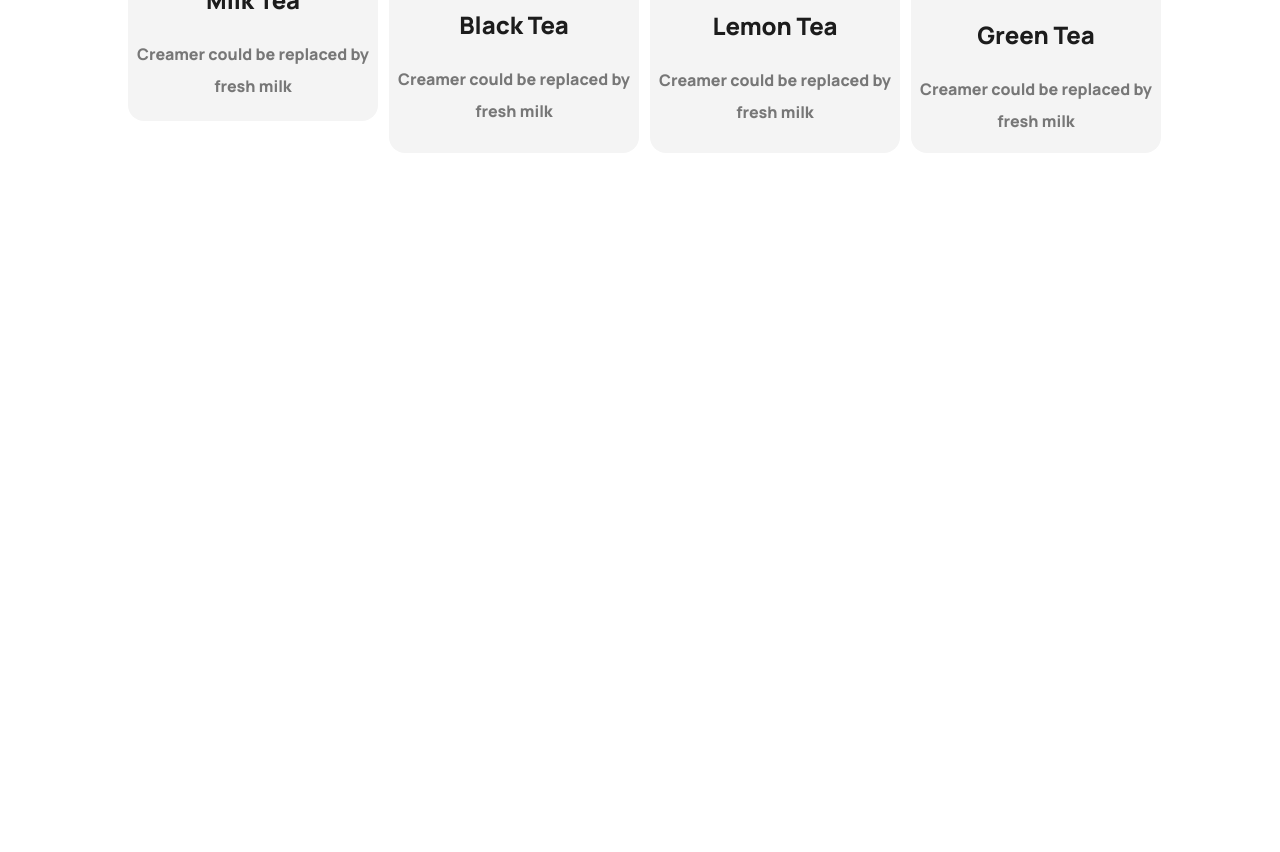
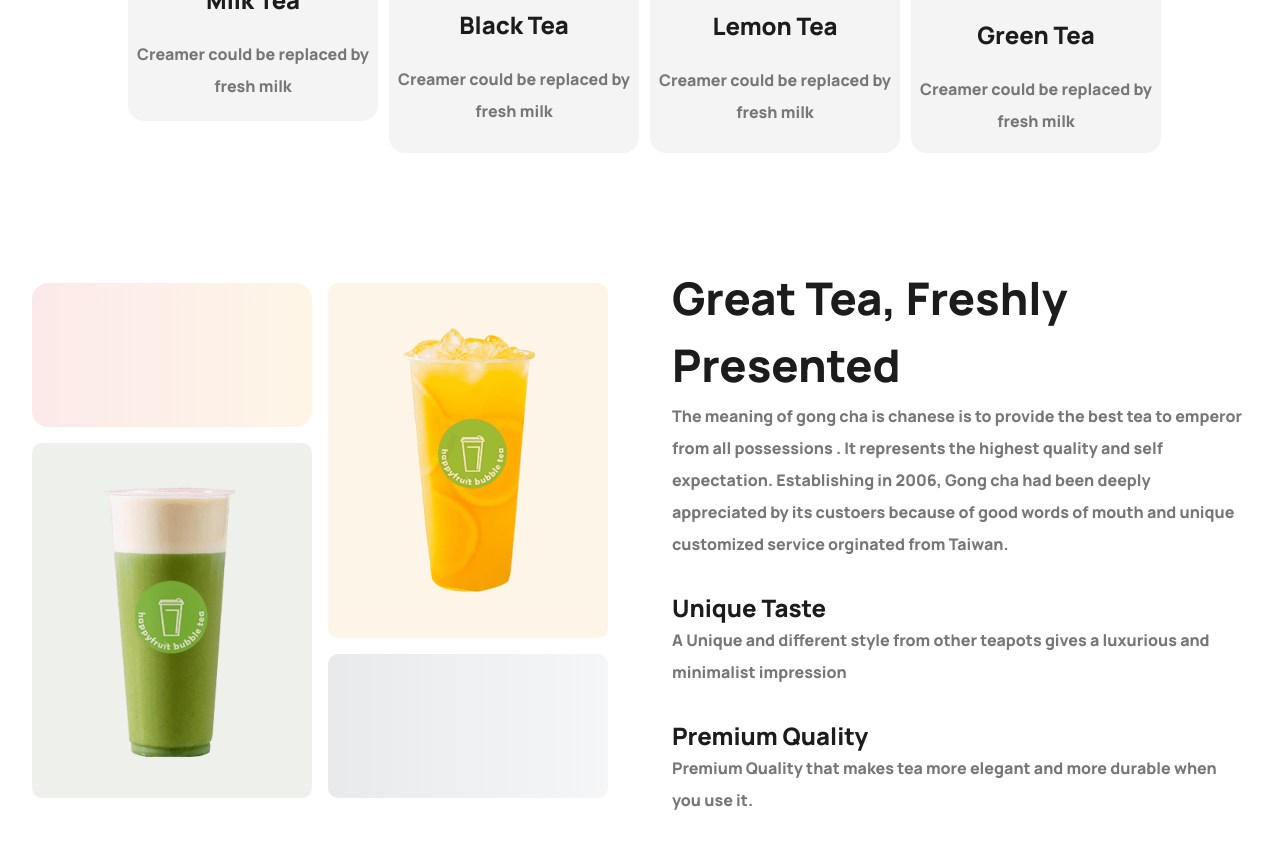
Before and after one commit to mahedy766584/tea-house, a plain HTML site: page index.html in a window 1280 px wide. Shown: the part 1223-2075 px from the top of the page. Before the commit the page ends 1456 px from the top, so only its background shows below. Drawn offline with nearby package versions, Linux system fonts and the light colour scheme.

Commit message:
new section created

```diff
--- a/index.html
+++ b/index.html
@@ -67,26 +67,33 @@
 
         <!-- featured product section -->
         <section class="max-w-screen-xl mx-auto py-20">
+            <!-- container heading and description -->
             <div class="text-center">
                 <h1 class="text-[45px] font-[800]">Our Featured Products</h1>
                 <p class="mt-4 md:w-[901px] mx-auto leading-8 text-[16px] text-[#777]">There are many variations of passages of Lorem Ipsum available, but the majority have suffered alteration in some form, by injected humour, or randomised words which don't look even slightly believable. </p>
             </div>
+
+            <!-- featured tea card containers -->
             <div class="max-w-screen-lg grid md:grid-cols-4 mt-20 mx-auto gap-x-5 justify-center space-y-8">
+                <!-- container-1 -->
                 <div class="w-[250px]  h-[390px] bg-[#F4F4F4] flex flex-col justify-center items-center space-y-[20px] text-center rounded-2xl">
                     <img src="./css/images/tea-1.png " class="w-[135px]">
                     <h2 class="text-[24px] text-[#1C1C1C] font-extrabold">Milk Tea</h2>
                     <p class="leading-8 text-[16px] text-[#777]">Creamer could be replaced by fresh milk</p>
                 </div>
+                <!-- container-2 -->
                 <div class="w-[250px] h-[390px] bg-[#F4F4F4] flex flex-col justify-center items-center space-y-[20px] text-center rounded-2xl">
                     <img src="./css/images/tea-2.png " class="w-[135px]">
                     <h2 class="text-[24px] text-[#1C1C1C] font-extrabold">Black Tea</h2>
                     <p class="leading-8 text-[16px] text-[#777]">Creamer could be replaced by fresh milk</p>
                 </div>
+                <!-- container-3 -->
                 <div class="w-[250px] h-[390px] bg-[#F4F4F4] flex flex-col justify-center items-center space-y-[20px] text-center rounded-2xl">
                     <img src="./css/images/tea-3.png " class="w-[135px]">
                     <h2 class="text-[24px] text-[#1C1C1C] font-extrabold">Lemon Tea</h2>
                     <p class="leading-8 text-[16px] text-[#777]">Creamer could be replaced by fresh milk</p>
                 </div>
+                <!-- container-4 -->
                 <div class="w-[250px] h-[390px] bg-[#F4F4F4] flex flex-col justify-center items-center space-y-[20px] text-center rounded-2xl">
                     <img src="./css/images/tea-4.png " class="w-[135px]">
                     <h2 class="text-[24px] text-[#1C1C1C] font-extrabold">Green Tea</h2>
@@ -94,6 +101,36 @@
                 </div>
 
             </div>
+        </section>
+
+        <!-- Great Tea, Freshly Presented Section -->
+        <section class="max-w-screen-xl mx-auto grid grid-cols-1 md:grid-cols-2 p-8 items-center gap-x-16 mb-14">
+
+            <div class="grid flex-1 grid-cols-1 md:grid-cols-2 gap-4">
+                <div class="rounded-2xl h-36 bg-gradient-to-r from-red-600 to-amber-500 opacity-10"></div>
+                <div class="h-[355px] flex justify-center items-center  row-span-2 rounded-[10px] bg-[#E6A6231A]">
+                    <img src="./css/images/fresh-1.png">
+                </div>
+                <div class="h-[355px] flex justify-center items-center bg-[#5776391A] row-span-2 rounded-[10px]">
+                    <img src="./css/images/fresh-2.png">
+                </div>
+                <div class="rounded-[10px] h-36 bg-gradient-to-r from-slate-800 to-slate-400 opacity-10"></div>
+            </div>
+            <div class="flex-1 space-y-8">
+                <div>
+                    <h1 class="text-[45px] text-[#1C1C1C] font-extrabold">Great Tea, Freshly Presented</h1>
+                    <p class="leading-8 font-normal text-[16px] text-[#777]">The meaning of gong cha is chanese is to provide the best tea to emperor from all possessions . It represents the highest quality and self expectation. Establishing in 2006, Gong cha had been deeply appreciated by its custoers  because of good words of mouth and unique customized service orginated from Taiwan.</p>
+                </div>
+                <div>
+                    <h2 class="text-[#1C1C1C] font-extrabold text-2xl">Unique Taste</h2>
+                    <p class="leading-8 font-normal text-[16px] text-[#777]">A Unique and different style from other teapots gives a luxurious and minimalist impression</p>
+                </div>
+                <div>
+                    <h2 class="text-[#1C1C1C] font-extrabold text-2xl">Premium Quality</h2>
+                    <p class="leading-8 font-normal text-[16px] text-[#777]">Premium Quality that makes tea more elegant and more durable when you use it.</p>
+                </div>
+            </div>
+
         </section>
 
     </main>
```
